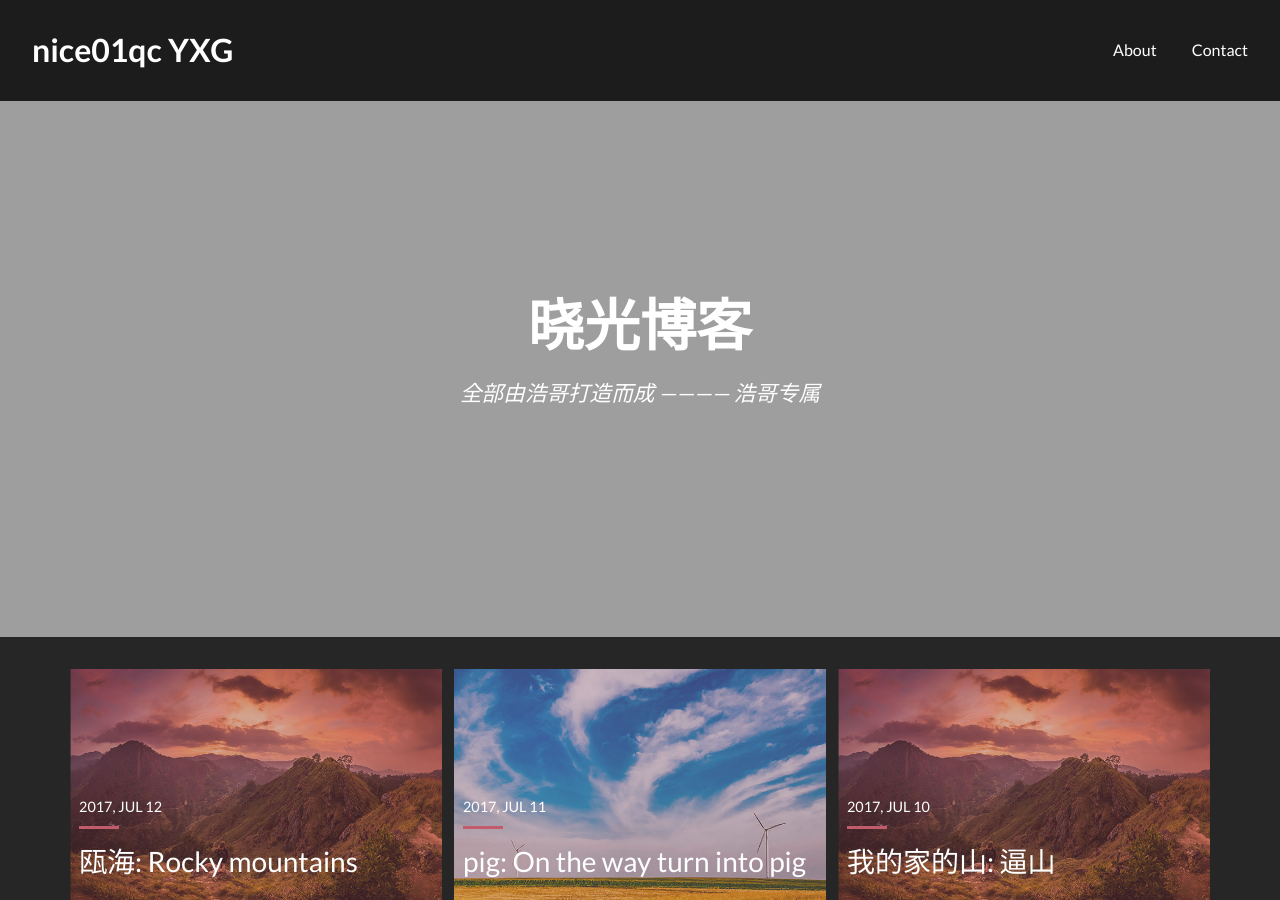
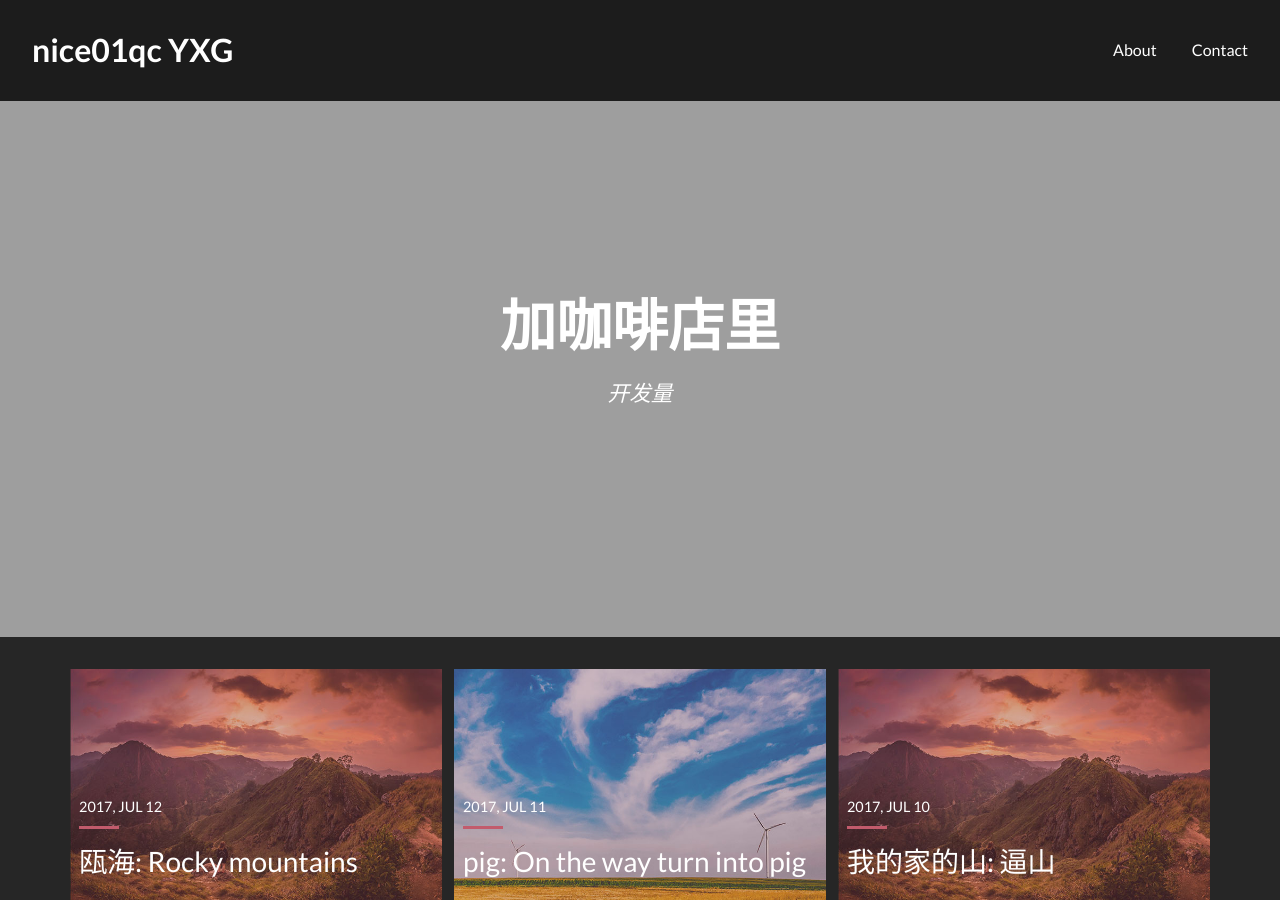
Before and after one commit to XiaoguangYang/XiaoguangYang.github.io, a Jekyll site: the page built from index.html, in a window 1280 px wide and 900 px high. Built offline with Jekyll 4.4.1, drawn with Linux system fonts in a browser that asks for light colours; the list of posts is cut into pages by our own code; part of the change alters nothing that is shown.

Commit message:
nice01qc

```diff
--- a/_config.yml
+++ b/_config.yml
@@ -1,17 +1,14 @@
 logo: nice01qc YXG
 title: 晓光博客
-description: > # this means to ignore newlines until "baseurl:"
-  Write an awesome description for your new site here. You can edit this
-  line in _config.yml. It will appear in your document head meta (for
-  Google search results) and in your feed.xml site description.
+description: 你的描述
 permalink: ':title/'
-baseurl: "https://xiaoguangyang.github.io" # the subpath of your site, e.g. /blog
-url: "https://xiaoguangyang.github.io/" # the base hostname & protocol for your site, e.g. http://example.com
+baseurl: "https://xiaoguangyang.github.io"
+url: "https://xiaoguangyang.github.io/"
 
 # Banner settings
-video: mountains.mp4 # add banner video. Add your video file to the folder video
-banner-title: # add banner title
-banner-desc: # add banner description
+video: mountains.mp4
+banner-title: 加咖啡店里
+banner-desc: 开发量
 
 # Author settings
 author-pic: face.jpg
```
